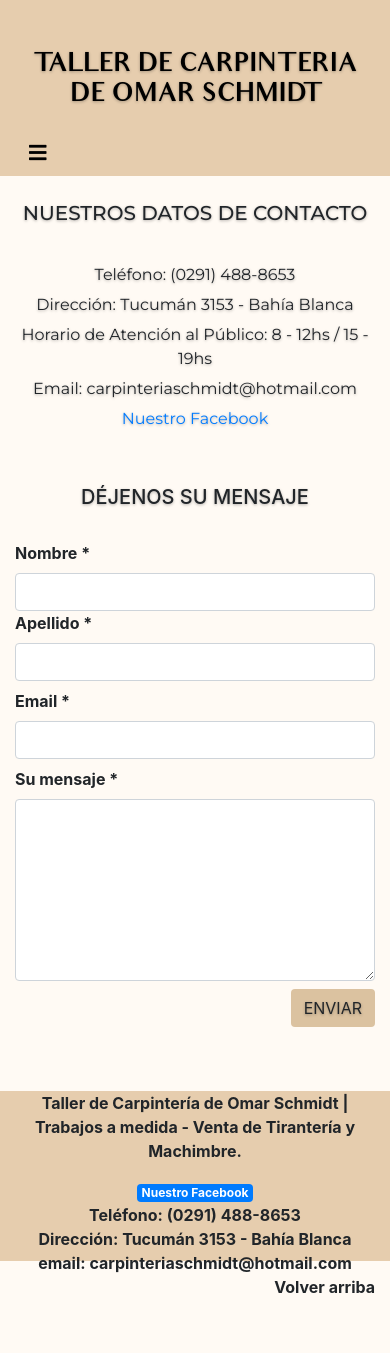
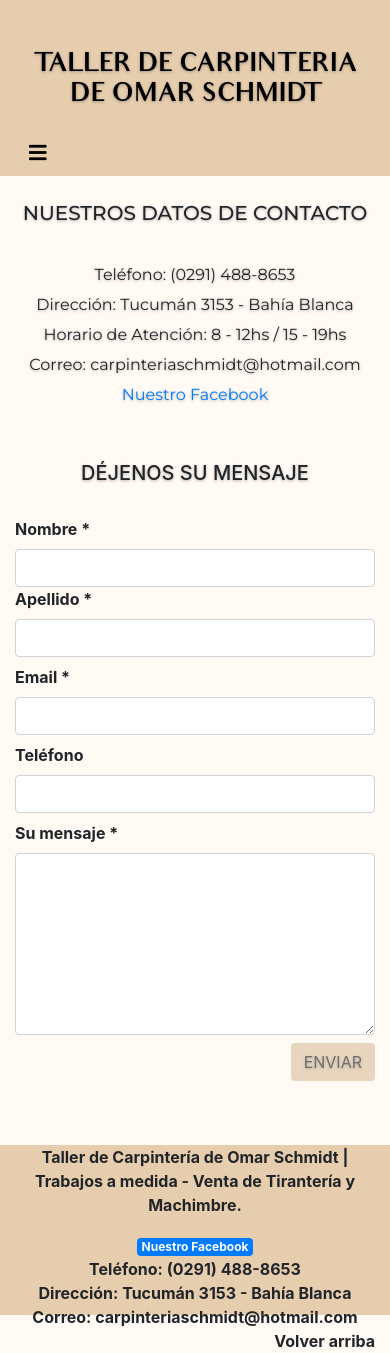
Before and after one commit to FedeSchmidt/carpinteria, an Angular app: page /contacto in a window 390 px wide. Before the commit the page ends 1299 px from the top, so only its background shows below. Built offline with nearby package versions, Linux system fonts and the light colour scheme.

Commit message:
siguiendo contacto

```diff
--- a/index.js
+++ b/index.js
@@ -48,6 +48,7 @@ async function sendMail(mensaje, callback) {
 		subject: `Consulta Carpintería - ${emisor}`, // Subject line
 		html: `<h3>Consulta de ${emisor} a través de la página web.</h3>
         <h4>Email : ${mensaje.email}</h4>
+        <h4>Teléfono : ${mensaje.telefono !== '' ? mensaje.telefono : '-'}</h4>
         <h4>Consulta: </h4>
         <p>${mensaje.consulta}</p>`
 	};
--- a/src/app/contacto-form/contacto-form.component.html
+++ b/src/app/contacto-form/contacto-form.component.html
@@ -10,8 +10,8 @@
 
             <div class="d-block">Teléfono: (0291) 488-8653</div>
             <div class="d-block">Dirección: Tucumán 3153 - Bahía Blanca</div>
-            <div class="d-block">Horario de Atención al Público: 8 - 12hs / 15 - 19hs</div>
-            <div class="d-block">Email: carpinteriaschmidt@hotmail.com</div>
+            <div class="d-block">Horario de Atención: 8 - 12hs / 15 - 19hs</div>
+            <div class="d-block">Correo: carpinteriaschmidt@hotmail.com</div>
             <div>
                 <a href="https://www.facebook.com/carpinteriade.omarschmidt" class="link"  target="_blank">Nuestro Facebook</a>
             </div>
@@ -22,38 +22,53 @@
             <br>
 
 
+            <form [formGroup]="form" (ngSubmit)="onSubmit(contactoForm)" #contactoForm="ngForm">
 
-            <form (ngSubmit)="onSubmit(contactoForm)" #contactoForm="ngForm">
+                    <div class="row justify-content-around">
 
-                <div class="row justify-content-around">
+                        <div class="col-12 col-md-6 d-inline-block">
+                        <label for="nombre" class="control-label">Nombre *</label>
+                        <input type="text" id="nombre" name="nombre" [(ngModel)]="mensaje.nombre" class="form-control" formControlName="nombre">
 
-                    <div class="col-12 col-md-6 d-inline-block">
-                      <label for="nombre">Nombre *</label>
-                      <input type="text" id="nombre" name="nombre" #nombre="ngModel" [(ngModel)]="mensaje.nombre" class="form-control" required>
 
-                    </div>
 
-                    <div class=" col-12 col-md-6 d-inline-block">
-                      <label for="apellido">Apellido *</label>
-                      <input type="text" id="apellido" name="apellido" #apellido="ngModel" [(ngModel)]="mensaje.apellido" class="form-control"  required>
-                    </div>
+                        </div>
+
+                        <div class=" col-12 col-md-6 d-inline-block">
+                        <label for="apellido" class="control-label">Apellido *</label>
+                        <input type="text" id="apellido" name="apellido"  [(ngModel)]="mensaje.apellido" class="form-control"  formControlName="apellido">
+
+                        </div>
 
                     </div>
 
                     <div class="mt-2">
-                        <label for="email">Email *</label>
-                        <input type="email" id="email" name="email" #email="ngModel" [(ngModel)]="mensaje.email" class="form-control" required>
+                        <label for="email" class="control-label">Email *</label>
+                        <input type="email" id="email" name="email"  [(ngModel)]="mensaje.email" class="form-control" formControlName="email">
+
+
                     </div>
 
+                    <div class="mt-2">
+                            <label for="telefono" class="control-label">Teléfono</label>
+                            <input type="text" id="telefono" name="telefono"  [(ngModel)]="mensaje.telefono" class="form-control" formControlName="telefono">
 
-                    <div class="mt-2"> <label for="mensaje">Su mensaje *</label><br>
-                        <textarea name="mensaje" class="form-control" id="mensaje" #consulta="ngModel" [(ngModel)]="mensaje.consulta" rows="7" required></textarea>
+
+                        </div>
+
+
+                    <div class="mt-2"> <label for="mensaje" class="control-label">Su mensaje *</label><br>
+                        <textarea name="mensaje" class="form-control" id="mensaje" [(ngModel)]="mensaje.consulta" rows="7" formControlName="mensaje"></textarea>
+
+
+
+
                     </div>
 
 
 
                     <div class="mt-2">
-                        <input id="botonEnviar" type="submit" value="ENVIAR" class="btn float-right">
+                        <input id="botonEnviar" type="submit" value="ENVIAR" class="btn float-right" [disabled]="!form.valid">
                     </div>
               </form>
 
--- a/src/app/contacto-form/contacto-form.component.ts
+++ b/src/app/contacto-form/contacto-form.component.ts
@@ -15,15 +15,29 @@ import { Title } from '@angular/platform-browser';
 export class ContactoFormComponent implements OnInit {
 	public mensaje: Mensaje;
 	public status: string;
+	form: FormGroup;
 
-	constructor(private _route: ActivatedRoute, private _mensajeService: MensajeService, private titleService: Title) {
-		this.mensaje = new Mensaje('', '', '', '');
+	constructor(
+		private _route: ActivatedRoute,
+		private _mensajeService: MensajeService,
+		private titleService: Title,
+		private formBuilder: FormBuilder
+	) {
+		this.mensaje = new Mensaje('', '', '', '', '');
 		this.status = '';
 	}
 
 	ngOnInit() {
 		$('#contacto').css('textDecoration', 'underline');
 		this.titleService.setTitle('Carpinteria Schmidt | Contacto');
+
+		this.form = this.formBuilder.group({
+			nombre: [ '', Validators.required ],
+			apellido: [ '', Validators.required ],
+			email: [ '', [ Validators.required, Validators.email ] ],
+			telefono: [ '' ],
+			mensaje: [ '', Validators.required ]
+		});
 	}
 
 	onSubmit(form) {
@@ -34,7 +48,7 @@ export class ContactoFormComponent implements OnInit {
 		this._mensajeService.enviar(this.mensaje).subscribe(
 			(response) => {
 				if (response.status == 'success') {
-					this.mensaje = new Mensaje('', '', '', '');
+					this.mensaje = new Mensaje('', '', '', '', '');
 					this.status = 'success';
 					console.log('exito');
 					form.reset();
@@ -53,5 +67,7 @@ export class ContactoFormComponent implements OnInit {
 				this.status = 'error-api';
 			}
 		);
+
+		form.reset();
 	}
 }
--- a/src/app/footer/footer.component.html
+++ b/src/app/footer/footer.component.html
@@ -1,31 +1,15 @@
-
 
 <div class="row row-footer align-items-center justify-content-center">
-
-
-
 
     <div class="col-12 col-xl-11 div-datos">
         <p> Taller de Carpintería de Omar Schmidt | Trabajos a medida - Venta de Tirantería y Machimbre.</p>
         <div><a href="https://www.facebook.com/carpinteriade.omarschmidt" target="_blank" class="badge badge-primary">Nuestro Facebook</a></div>
         <div>Teléfono: (0291) 488-8653</div>
         <div>Dirección: Tucumán 3153 - Bahía Blanca</div>
-                    <div class="email">email: carpinteriaschmidt@hotmail.com</div>
+        <div class="email">Correo: carpinteriaschmidt@hotmail.com</div>
 
         <div class="volverArriba">
           <a id="topBtn" (click)="irArriba()">Volver arriba</a>
         </div>
-
-
-
-
     </div>
-
-
-
-
-
-
-
-
 </div>
--- a/src/app/footer/footer.component.ts
+++ b/src/app/footer/footer.component.ts
@@ -1,29 +1,19 @@
 import { Component, OnInit } from '@angular/core';
 
 @Component({
-  selector: 'app-footer',
-  templateUrl: './footer.component.html',
-  styleUrls: ['./footer.component.css']
+	selector: 'app-footer',
+	templateUrl: './footer.component.html',
+	styleUrls: [ './footer.component.css' ]
 })
 export class FooterComponent implements OnInit {
+	constructor() {}
 
-  constructor() { }
-
-  ngOnInit() {
-  }
-
-
-
+	ngOnInit() {}
 
 	irArriba() {
-	  //document.body.scrollTop = 0; // For Safari
-	  //document.documentElement.scrollTop = 0; // For Chrome, Firefox, IE and Opera
-    window.scrollTo({
-      top: 0,
-      behavior: 'smooth',
-    });
-
+		window.scrollTo({
+			top: 0,
+			behavior: 'smooth'
+		});
 	}
-
-
 }
--- a/src/app/modelos/mensaje.ts
+++ b/src/app/modelos/mensaje.ts
@@ -1,10 +1,9 @@
 export class Mensaje {
-
 	constructor(
 		public nombre: String,
-		public apellido:String,
+		public apellido: String,
 		public email: String,
+		public telefono: String,
 		public consulta: String
-
-		){}
+	) {}
 }
```
Also changed, not shown: src/app/app.module.ts (+6 -12 lines), src/app/contacto-form/contacto-form.component.css (+13 -15 lines), src/app/inicio/inicio.component.html (+1 -6 lines), src/app/inicio/inicio.component.ts (+9 -58 lines). Lines whose indentation alone changed are shown as unchanged.
